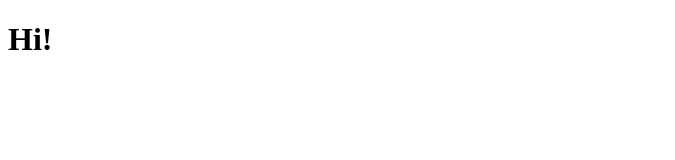
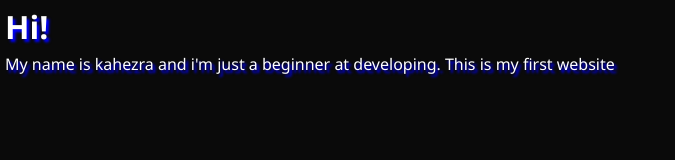
Before and after one commit to kahezra/kahezra.github.io, a plain HTML site: page index.html in a window 1280 px wide. Shown: the whole page, without its empty margins (0-675 px from the left). Drawn offline with Linux system fonts and the light colour scheme.

Commit message:
Update index.html

```diff
--- a/index.html
+++ b/index.html
@@ -5,10 +5,31 @@
     <meta name="viewport" content="width=device-width, initial-scale=1.0">
     <meta http-equiv="X-UA-Compatible" content="ie=edge">
     <title>Hi</title>
+    <style>
+        *{
+            padding: 0;
+            margin: 0;
+            box-sizing: border-box;
+            font-family: 'Segoe UI', Tahoma, Geneva, Verdana, sans-serif;
+        }
+        body {
+            background: #0a0a0a;
+        }
+        .container {
+            width: 100%;
+            height: 100%;
+        }
+        .container h1, .container p {
+            color: #fff;
+            text-shadow: 2pt 2pt 2pt blue;
+            margin: 5px
+        }
+    </style>
 </head>
 <body>
     <div class="container">
         <h1>Hi!</h1>
+        <p>My name is kahezra and i'm just a beginner at developing. This is my first website</p>
     </div>
 </body>
 </html>
```
